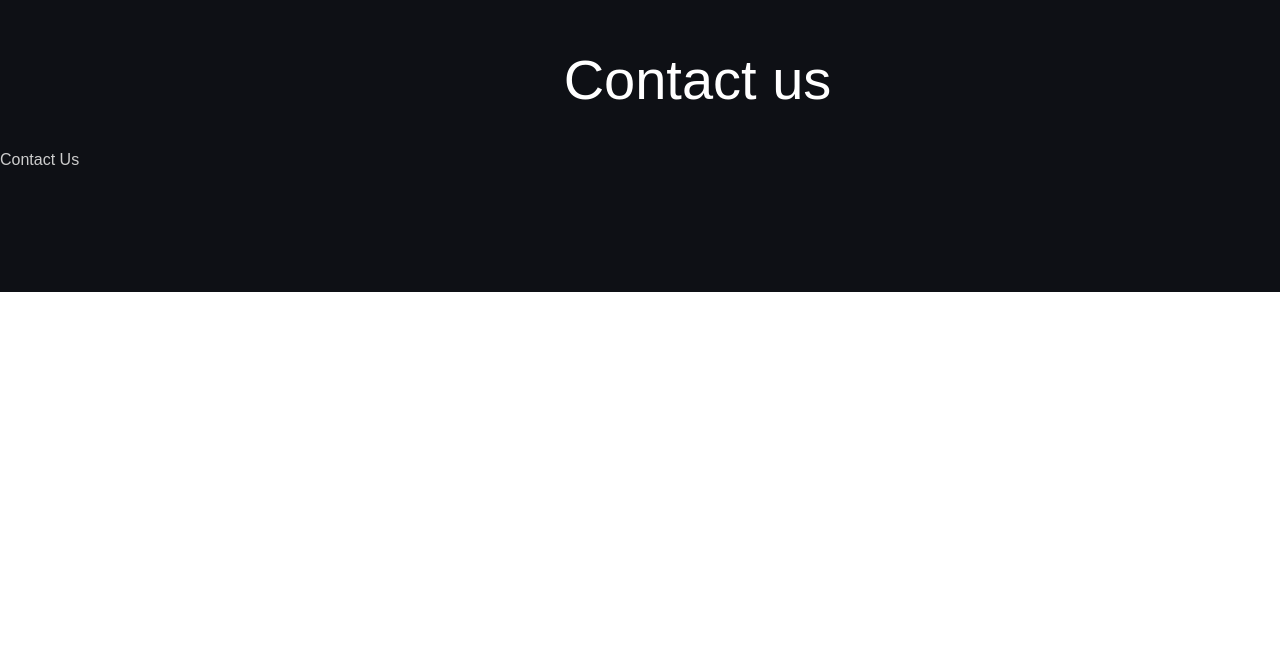
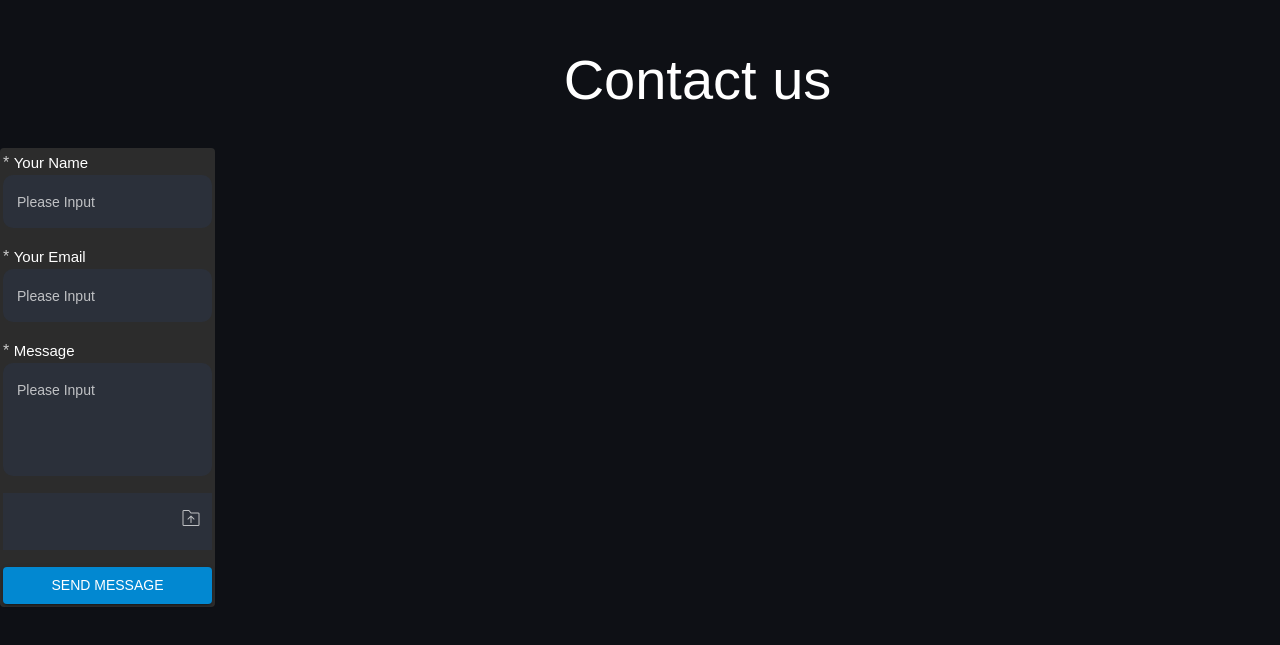
Before and after one commit to jupitercim/ft-mono, a React (Vite) app in the folder apps/web/: page / in a window 1280 px wide. Shown: the part 4441-5086 px from the top of the page. Before the commit the page ends 4733 px from the top, so only its background shows below. Built offline with nearby package versions, Linux system fonts and the light colour scheme.

Commit message:
rebase master

```diff
--- /dev/null
+++ b/apps/web/src/components/form/FormControl.tsx
@@ -0,0 +1,5 @@
+import { styled, FormControl as _FormControl } from '@mui/material';
+
+export const FormControl = styled(_FormControl)({
+  marginBottom: '15px',
+});
--- /dev/null
+++ b/apps/web/src/components/form/FormLabel.tsx
@@ -0,0 +1,27 @@
+import {
+  Box,
+  FormLabel as _FormLabel,
+  FormLabelProps,
+  styled,
+} from '@mui/material';
+interface IFormLabelProps extends FormLabelProps {
+  isRequired: boolean;
+}
+export const FormLabel = styled((props: IFormLabelProps) => {
+  const { isRequired, style, ...others } = props;
+
+  return (
+    <Box>
+      <span className="Required">{isRequired && '* '}</span>
+      <_FormLabel {...others} />
+    </Box>
+  );
+})({
+  color: 'white',
+  fontSize: '15px',
+  fontWeight: 500,
+  lineHeight: '20px',
+  '& .Required': {
+    color: 'white',
+  },
+});
--- /dev/null
+++ b/apps/web/src/components/form/TextField.tsx
@@ -0,0 +1,24 @@
+import { styled, TextField as _TextField } from '@mui/material';
+export const TextField = styled(_TextField)({
+  background: '#2B303A',
+  fontSize: '14px',
+  borderRadius: '10px !important',
+  variants: 'outlined',
+  '& .MuiInputBase-input::placeholder': {
+    fontSize: '14px',
+    color: '#FFFFFF',
+    opacity: 0.7,
+  },
+  '& .MuiOutlinedInput-root': {
+    fontSize: '14px',
+    '& fieldset': {
+      borderColor: 'transparent', // Remove default border color
+    },
+    '&:hover fieldset': {
+      borderColor: 'transparent', // Remove border color on hover
+    },
+    '&.Mui-focused fieldset': {
+      borderColor: 'transparent', // Remove border color on focus
+    },
+  },
+});
--- /dev/null
+++ b/apps/web/src/components/form/Uploader.tsx
@@ -0,0 +1,50 @@
+import uploaderImageSrc from '@/assets/images/folder-upload@2x.png';
+import { Box } from '@mui/material';
+import { makeStyles } from 'tss-react/mui';
+
+const useStyles = makeStyles()(() => {
+  return {
+    hiddenInput: {
+      position: 'absolute',
+      top: 0,
+      left: 0,
+      opacity: 0,
+      cursor: 'pointer',
+      width: '100%',
+      height: '100%',
+      zIndex: 1,
+    },
+  };
+});
+export const Uploader = () => {
+  const { classes } = useStyles();
+  return (
+    <Box
+      position={'relative'}
+      style={{
+        padding: '14px 10px',
+        background: '#2B303A',
+      }}
+      display={'flex'}
+      flexDirection={'row'}
+      justifyContent={'center'}
+      alignItems={'center'}
+    >
+      <div
+        style={{
+          flex: 1,
+        }}
+      ></div>
+      <div>
+        <img
+          style={{
+            width: '22px',
+            height: '22px',
+          }}
+          src={uploaderImageSrc}
+        />
+      </div>
+      <input type="file" className={classes.hiddenInput} />
+    </Box>
+  );
+};
--- /dev/null
+++ b/apps/web/src/pages/home/components/ContactForm.tsx
@@ -0,0 +1,83 @@
+import React from 'react';
+import { useForm, SubmitHandler } from 'react-hook-form';
+import Button from '@mui/material/Button';
+import { makeStyles } from 'tss-react/mui';
+import { TextField } from '@/components/form/TextField';
+import { FormLabel } from '@/components/form/FormLabel';
+import { FormControl } from '@/components/form/FormControl';
+import { Uploader } from '@/components/form/Uploader';
+
+type FormValues = {
+  userName: string;
+  email: string;
+  message: string;
+  files: FileList;
+};
+
+const useStyles = makeStyles()(theme => ({
+  form: {
+    display: 'flex',
+    flexDirection: 'column',
+    gap: 2,
+    backgroundColor: '#2C2C2C',
+    padding: 3,
+    borderRadius: theme.shape.borderRadius,
+  },
+}));
+
+export const ContactForm: React.FC = () => {
+  const { classes } = useStyles();
+  const {
+    register,
+    handleSubmit,
+    formState: { errors },
+  } = useForm<FormValues>();
+
+  const onSubmit: SubmitHandler<FormValues> = data => {
+    console.log(data);
+  };
+
+  return (
+    <form className={classes.form} onSubmit={handleSubmit(onSubmit)}>
+      <FormControl>
+        <FormLabel isRequired>Your Name</FormLabel>
+        <TextField
+          placeholder="Please Input"
+          {...register('userName', { required: true })}
+          error={!!errors.userName}
+          helperText={errors.userName ? 'Name is required' : ''}
+        />
+      </FormControl>
+
+      <FormControl>
+        <FormLabel isRequired>Your Email</FormLabel>
+        <TextField
+          placeholder="Please Input"
+          {...register('email', { required: true })}
+          error={!!errors.email}
+          helperText={errors.email ? 'Email is required' : ''}
+        />
+      </FormControl>
+
+      <FormControl>
+        <FormLabel isRequired>Message</FormLabel>
+        <TextField
+          placeholder="Please Input"
+          multiline
+          rows={4}
+          {...register('message', { required: true })}
+          error={!!errors.message}
+          helperText={errors.message ? 'Message is required' : ''}
+        />
+      </FormControl>
+
+      <FormControl>
+        <Uploader />
+      </FormControl>
+
+      <Button type="submit" variant="contained" color="info">
+        Send Message
+      </Button>
+    </form>
+  );
+};
--- a/apps/web/src/pages/home/components/ContactUs.tsx
+++ b/apps/web/src/pages/home/components/ContactUs.tsx
@@ -1,10 +1,15 @@
 import { Box } from '@mui/material';
 import { makeStyles } from 'tss-react/mui';
+import { ContactForm } from './ContactForm';
 
 export const ContactUs = () => {
   const { classes, cx } = useStyles();
 
-  return <Box className={classes.content}>Contact Us</Box>;
+  return (
+    <Box className={classes.content}>
+      <ContactForm />
+    </Box>
+  );
 };
 
 const useStyles = makeStyles()(() => ({
```
Also changed, not shown: apps/web/src/assets/images/folder-upload@2x.png (added), 1 other file (tests, documents, lock files or other folders).
